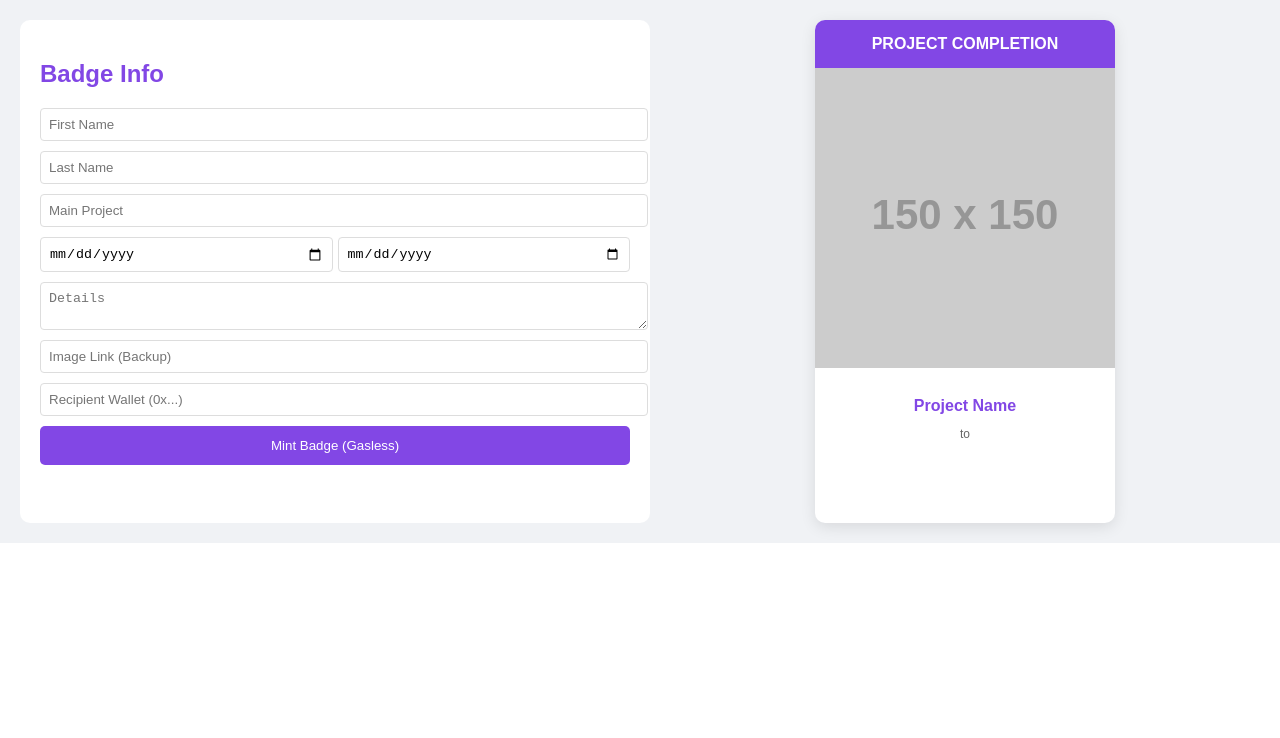
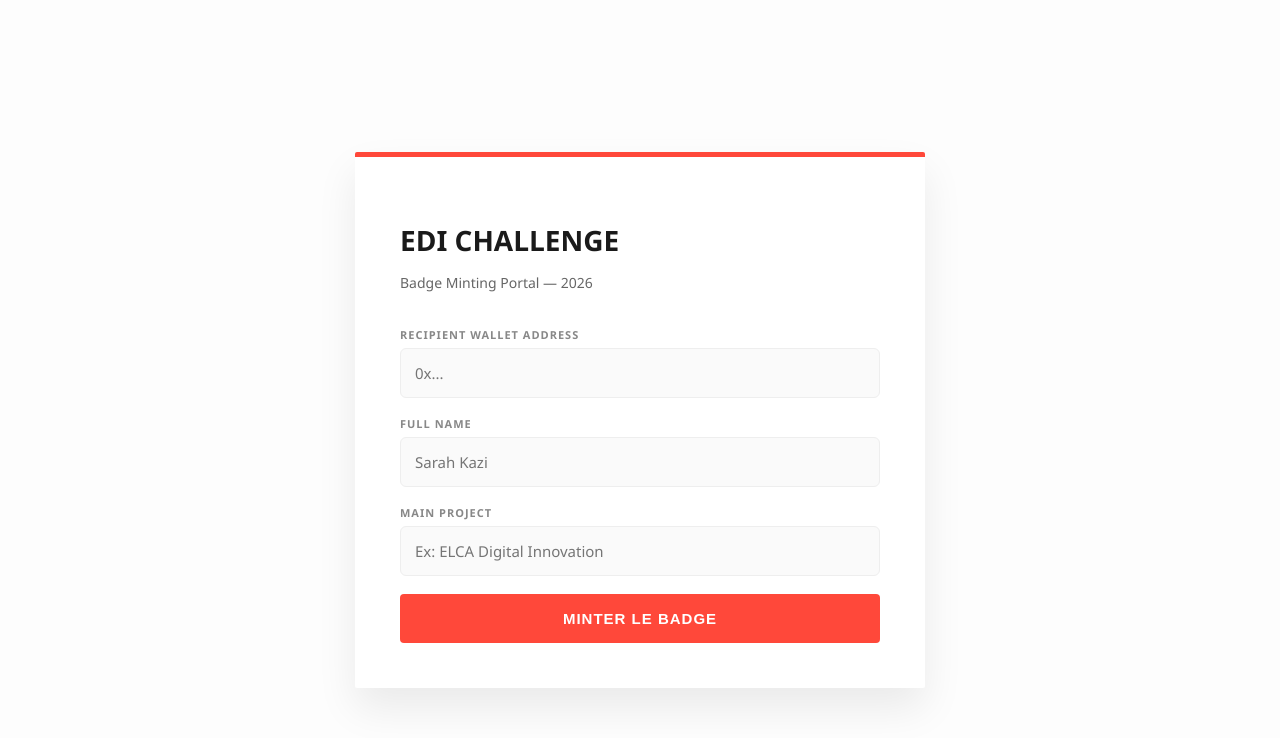
Before and after one commit to 1Seirak/badge-app, a Next.js app: page / in a window 1280 px wide. Shown: the top 738 px of the page. Built offline with nearby package versions, Linux system fonts and the light colour scheme.

Commit message:
design: update UI with ELCA red and professional look

```diff
--- a/app/page.js
+++ b/app/page.js
@@ -1,81 +1,173 @@
 "use client";
-import { useState } from 'react';
+import { useState } from "react";
 
-export default function BadgeApp() {
-  const [info, setInfo] = useState({
-    firstName: '', lastName: '', project: '',
-    startDate: '', endDate: '', details: '',
-    imageLink: '', wallet: ''
+export default function Home() {
+  const [formData, setFormData] = useState({
+    recipient: "",
+    name: "",
+    project: "",
   });
-  const [status, setStatus] = useState('');
+  const [status, setStatus] = useState("");
+  const [badgeUrl, setBadgeUrl] = useState("");
+  const [loading, setLoading] = useState(false);
 
-  // ASTUCE : On génère une URL d'image qui contient le texte du projet pour respecter la consigne "générée"
-  const generatedImageUrl = info.project
-    ? `https://placehold.co/600x400/8247e5/white?text=${encodeURIComponent(info.project)}+for+${encodeURIComponent(info.firstName)}`
-    : info.imageLink;
+  // Thème ELCA Informatique
+  const colors = {
+    elcaRed: "#ff483a",
+    dark: "#1a1a1a",
+    background: "#fdfdfd",
+    card: "#ffffff",
+    border: "#eeeeee",
+    text: "#2d2d2d"
+  };
 
-  const handleMint = async () => {
-    if (!info.wallet) return setStatus('❌ Adresse wallet manquante');
-    setStatus('Minting en cours... ⏳');
-
+  const handleSubmit = async (e) => {
+    e.preventDefault();
+    setLoading(true);
+    setStatus("Transaction en cours sur Polygon Amoy...");
     try {
-      const response = await fetch('/api/mint', {
-        method: 'POST',
-        headers: { 'Content-Type': 'application/json' },
-        // On envoie l'image générée dynamiquement
-        body: JSON.stringify({ ...info, generatedImage: generatedImageUrl }),
+      const res = await fetch("/api/mint", {
+        method: "POST",
+        headers: { "Content-Type": "application/json" },
+        body: JSON.stringify(formData),
       });
-      const data = await response.json();
+      const data = await res.json();
       if (data.success) {
-        setStatus(`✅ Succès ! Hash: ${data.hash.substring(0,10)}...`);
+        setStatus("✅ Badge généré avec succès !");
+        if (data.imageUrl) setBadgeUrl(data.imageUrl);
       } else {
-        setStatus('❌ Erreur : ' + data.error);
+        setStatus("❌ Erreur : " + data.error);
       }
     } catch (err) {
-      setStatus('❌ Erreur réseau');
+      setStatus("❌ Erreur de connexion");
+    } finally {
+      setLoading(false);
     }
   };
 
+  const inputStyle = {
+    width: "100%",
+    padding: "14px",
+    borderRadius: "6px",
+    border: `1px solid ${colors.border}`,
+    marginBottom: "18px",
+    fontSize: "15px",
+    fontFamily: "'Segoe UI', Roboto, sans-serif",
+    color: colors.text,
+    backgroundColor: "#fafafa",
+    boxSizing: "border-box"
+  };
+
+  const labelStyle = {
+    display: "block",
+    fontSize: "11px",
+    fontWeight: "700",
+    color: "#888",
+    textTransform: "uppercase",
+    letterSpacing: "1px",
+    marginBottom: "6px"
+  };
+
   return (
-    <div style={{ display: 'flex', flexWrap: 'wrap', padding: '20px', gap: '20px', fontFamily: 'sans-serif', backgroundColor: '#f0f2f5' }}>
+    <div style={{
+      backgroundColor: colors.background,
+      minHeight: "100vh",
+      display: "flex",
+      alignItems: "center",
+      justifyContent: "center",
+      fontFamily: "'Segoe UI', Tahoma, Geneva, Verdana, sans-serif",
+      padding: "20px"
+    }}>
+      <div style={{
+        backgroundColor: colors.card,
+        padding: "45px",
+        borderRadius: "2px", // Style plus corporate
+        boxShadow: "0 20px 40px rgba(0,0,0,0.08)",
+        maxWidth: "480px",
+        width: "100%",
+        borderTop: `5px solid ${colors.elcaRed}` // Ligne de rappel ELCA
+      }}>
+        <h1 style={{ fontSize: "28px", fontWeight: "900", marginBottom: "5px", color: colors.dark }}>
+          EDI CHALLENGE
+        </h1>
+        <p style={{ color: "#666", marginBottom: "35px", fontSize: "14px" }}>
+          Badge Minting Portal — 2026
+        </p>
 
-      {/* 1. FORMULAIRE COMPLET */}
-      <div style={{ flex: '1', minWidth: '350px', background: 'white', padding: '20px', borderRadius: '10px' }}>
-        <h2 style={{ color: '#8247e5' }}>Badge Info</h2>
-        <div style={{ display: 'grid', gap: '10px' }}>
-          <input placeholder="First Name" onChange={e => setInfo({...info, firstName: e.target.value})} style={inputStyle} />
-          <input placeholder="Last Name" onChange={e => setInfo({...info, lastName: e.target.value})} style={inputStyle} />
-          <input placeholder="Main Project" onChange={e => setInfo({...info, project: e.target.value})} style={inputStyle} />
-          <div style={{ display: 'flex', gap: '5px' }}>
-            <input type="date" title="Start Date" onChange={e => setInfo({...info, startDate: e.target.value})} style={inputStyle} />
-            <input type="date" title="End Date" onChange={e => setInfo({...info, endDate: e.target.value})} style={inputStyle} />
+        <form onSubmit={handleSubmit}>
+          <label style={labelStyle}>Recipient Wallet Address</label>
+          <input
+            style={inputStyle}
+            placeholder="0x..."
+            onChange={(e) => setFormData({ ...formData, recipient: e.target.value })}
+            required
+          />
+
+          <label style={labelStyle}>Full Name</label>
+          <input
+            style={inputStyle}
+            placeholder="Sarah Kazi"
+            onChange={(e) => setFormData({ ...formData, name: e.target.value })}
+            required
+          />
+
+          <label style={labelStyle}>Main Project</label>
+          <input
+            style={inputStyle}
+            placeholder="Ex: ELCA Digital Innovation"
+            onChange={(e) => setFormData({ ...formData, project: e.target.value })}
+            required
+          />
+
+          <button
+            type="submit"
+            disabled={loading}
+            style={{
+              width: "100%",
+              padding: "16px",
+              backgroundColor: loading ? "#ccc" : colors.elcaRed,
+              color: "white",
+              border: "none",
+              borderRadius: "4px",
+              fontWeight: "bold",
+              fontSize: "15px",
+              textTransform: "uppercase",
+              letterSpacing: "1px",
+              cursor: loading ? "not-allowed" : "pointer",
+              transition: "all 0.3s ease"
+            }}
+          >
+            {loading ? "Traitement..." : "Minter le Badge"}
+          </button>
+        </form>
+
+        {status && (
+          <div style={{
+            marginTop: "25px",
+            padding: "12px",
+            borderRadius: "4px",
+            backgroundColor: status.includes("✅") ? "#f0fdf4" : "#fff5f5",
+            color: status.includes("✅") ? "#16a34a" : colors.elcaRed,
+            fontSize: "13px",
+            textAlign: "center",
+            border: `1px solid ${status.includes("✅") ? "#bbf7d0" : "#ffd8d8"}`
+          }}>
+            {status}
           </div>
-          <textarea placeholder="Details" onChange={e => setInfo({...info, details: e.target.value})} style={inputStyle} />
-          <input placeholder="Image Link (Backup)" onChange={e => setInfo({...info, imageLink: e.target.value})} style={inputStyle} />
-          <input placeholder="Recipient Wallet (0x...)" onChange={e => setInfo({...info, wallet: e.target.value})} style={inputStyle} />
+        )}
 
-          <button onClick={handleMint} style={btnStyle}>Mint Badge (Gasless)</button>
-          <p style={{ fontSize: '14px' }}>{status}</p>
-        </div>
-      </div>
-
-      {/* 2. LIVE PREVIEW */}
-      <div style={{ flex: '1', minWidth: '300px', display: 'flex', justifyContent: 'center' }}>
-        <div style={badgeStyle}>
-          <div style={{ padding: '15px', background: '#8247e5', color: 'white', fontWeight: 'bold' }}>PROJECT COMPLETION</div>
-          <img src={generatedImageUrl || 'https://via.placeholder.com/150'} style={{ width: '100%' }} alt="Generated Badge" />
-          <div style={{ padding: '20px' }}>
-            <h3 style={{ margin: '0' }}>{info.firstName} {info.lastName}</h3>
-            <p style={{ margin: '5px 0', fontWeight: 'bold', color: '#8247e5' }}>{info.project || 'Project Name'}</p>
-            <p style={{ fontSize: '12px', color: '#666' }}>{info.startDate} to {info.endDate}</p>
-            <p style={{ fontSize: '13px', fontStyle: 'italic' }}>{info.details}</p>
+        {/* Preview Section - Apparaît seulement si l'image est là */}
+        {badgeUrl && (
+          <div style={{ marginTop: "35px", borderTop: `1px solid ${colors.border}`, paddingTop: "25px" }}>
+            <p style={{ fontSize: "12px", fontWeight: "bold", marginBottom: "15px", textAlign: "center", color: "#888" }}>VOTRE BADGE GÉNÉRÉ :</p>
+            <img
+              src={badgeUrl}
+              alt="Generated NFT Badge"
+              style={{ width: "100%", borderRadius: "4px", boxShadow: "0 8px 16px rgba(0,0,0,0.1)" }}
+            />
           </div>
-        </div>
+        )}
       </div>
     </div>
   );
 }
-
-const inputStyle = { padding: '8px', border: '1px solid #ddd', borderRadius: '4px', width: '100%' };
-const btnStyle = { padding: '12px', background: '#8247e5', color: 'white', border: 'none', cursor: 'pointer', borderRadius: '5px' };
-const badgeStyle = { width: '300px', background: 'white', boxShadow: '0 4px 15px rgba(0,0,0,0.1)', borderRadius: '10px', overflow: 'hidden', textAlign: 'center' };
```
